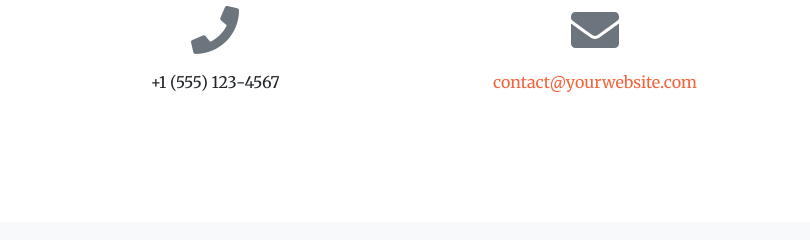
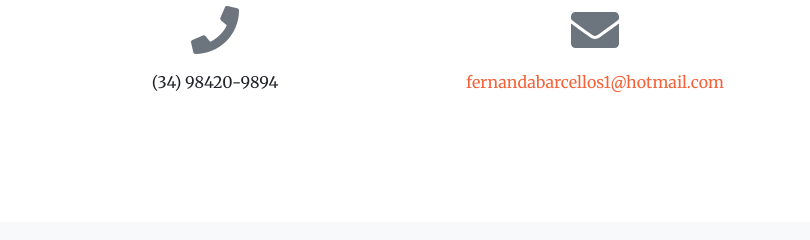
Before and after one commit to NandaBB/NandaBB.github.io, a plain HTML site: page index.html in a window 1280 px wide. Shown: the part 3110-3350 px from the top of the page, 235-1045 px from the left. Drawn offline with nearby package versions, Linux system fonts and the light colour scheme.

Commit message:
finalizado

```diff
--- a/index.html
+++ b/index.html
@@ -5,7 +5,7 @@
         <meta name="viewport" content="width=device-width, initial-scale=1, shrink-to-fit=no" />
         <meta name="description" content="" />
         <meta name="author" content="" />
-        <title>Creative - Start Bootstrap Theme</title>
+        <title>Nanda - Revisões e Traduções</title>
         <!-- Favicon-->
         <!-- Font Awesome icons (free version)-->
         <script src="https://use.fontawesome.com/releases/v5.13.0/js/all.js" crossorigin="anonymous"></script>
@@ -164,7 +164,7 @@
         <section class="page-section bg-dark text-white">
             <div class="container text-center">
                 <h2 class="mb-4">Faça o Download do meu Currículo</h2>
-                <a class="btn btn-light btn-xl" href="https://startbootstrap.com/themes/creative/">Baixe Aqui!</a>
+                <a class="btn btn-light btn-xl" href="#">Baixe Aqui!</a>
             </div>
         </section>
         <!-- Contact-->
@@ -180,12 +180,12 @@
                 <div class="row">
                     <div class="col-lg-4 ml-auto text-center mb-5 mb-lg-0">
                         <i class="fas fa-phone fa-3x mb-3 text-muted"></i>
-                        <div>+1 (555) 123-4567</div>
+                        <div>(34) 98420-9894</div>
                     </div>
                     <div class="col-lg-4 mr-auto text-center">
                         <i class="fas fa-envelope fa-3x mb-3 text-muted"></i>
                         <!-- Make sure to change the email address in BOTH the anchor text and the link target below!-->
-                        <a class="d-block" href="mailto:contact@yourwebsite.com">contact@yourwebsite.com</a>
+                        <a class="d-block" href="mailto:fernandabarcellos1@hotmail.com"> fernandabarcellos1@hotmail.com</a>
                     </div>
                 </div>
             </div>
```
